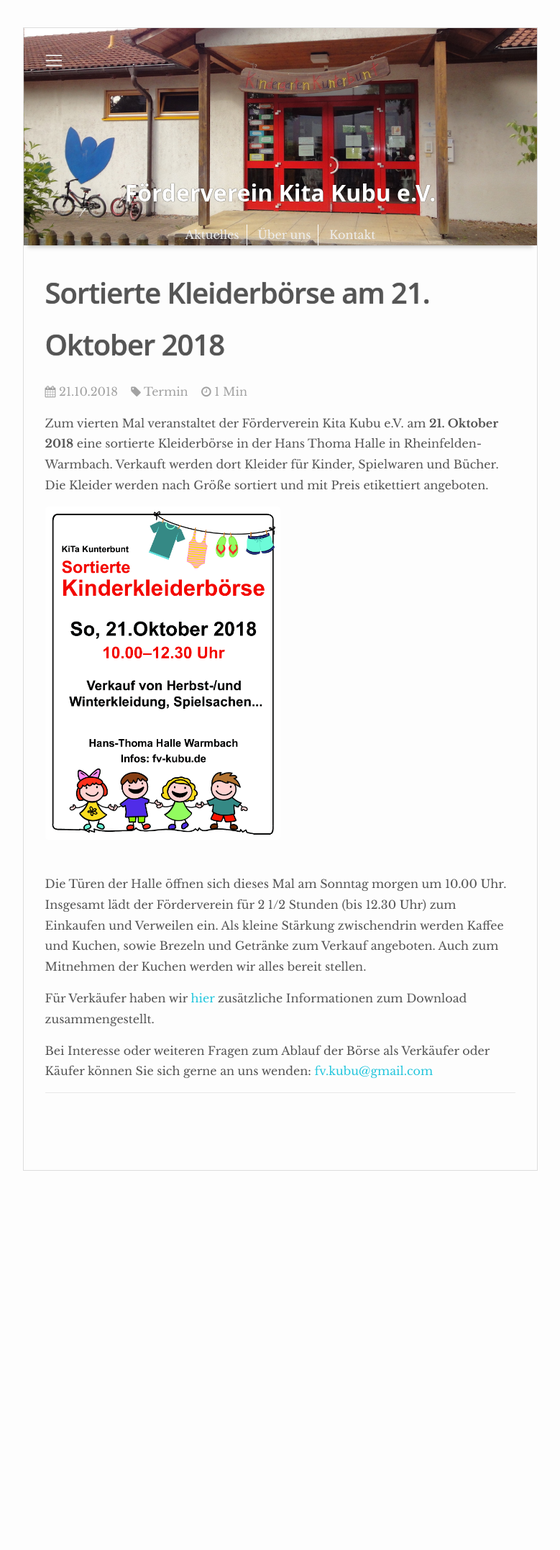
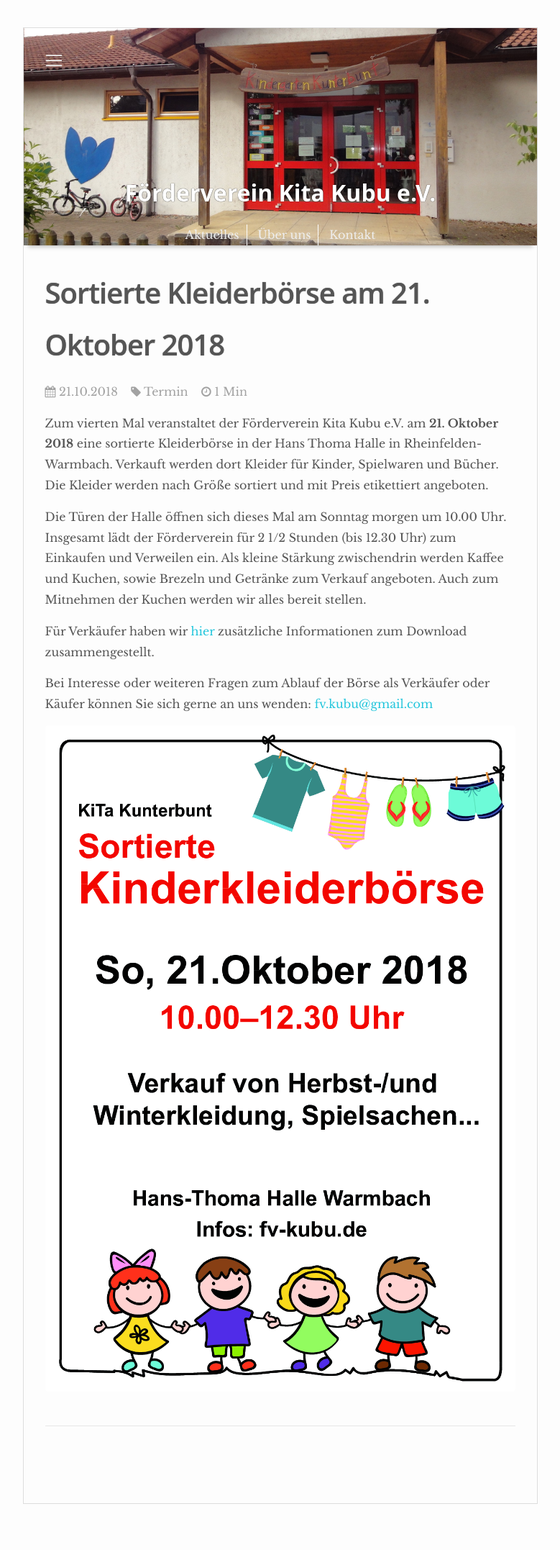
Before and after one commit to fv-kubu/fv-kubu, a Jekyll site: the page built from _posts/2018-10-21-ankuendigung-kleiderboerse-herbst-2018.md, in a window 1280 px wide. Shown: the whole page at 72% size, without its empty margins (250-1029 px from the left). Built offline with Jekyll 4.4.1, drawn with Linux system fonts in a browser that asks for light colours; nearby versions of some CDN libraries; before the commit the page ends 1691 px from its top, so only the background shows below that.

Commit message:
Bildgröße ändern ging nicht ohne HTML, jetzt eben unten drunter

```diff
--- a/_posts/2018-10-21-ankuendigung-kleiderboerse-herbst-2018.md
+++ b/_posts/2018-10-21-ankuendigung-kleiderboerse-herbst-2018.md
@@ -10,8 +10,6 @@ Kleiderbörse in der Hans Thoma Halle in Rheinfelden-Warmbach.
 Verkauft werden dort Kleider für Kinder, Spielwaren und Bücher.
 Die Kleider werden nach Größe sortiert und mit Preis etikettiert angeboten.
 
-![Sortierte Kleidung](/images/Plakat_InDesign_2018-10.png "Sortierte Kleidung an der Kleidebörse"){:height="50%" width="50%"}
-
 Die Türen der Halle öffnen sich dieses Mal am Sonntag morgen um 10.00 Uhr. Insgesamt lädt der Förderverein für
 2 1/2 Stunden (bis 12.30 Uhr) zum Einkaufen und Verweilen ein. Als kleine Stärkung zwischendrin werden Kaffee und Kuchen,
 sowie Brezeln und Getränke zum Verkauf angeboten.
@@ -21,3 +19,5 @@ Für Verkäufer haben wir [hier](/docs/Kleiderboerse_Verkaeuferinfo_2018-10-21.p
 
 Bei Interesse oder weiteren Fragen zum Ablauf der Börse als Verkäufer oder Käufer können Sie sich gerne an uns wenden:
 <fv.kubu@gmail.com>
+
+![Sortierte Kleidung](/images/Plakat_InDesign_2018-10.png "Sortierte Kleidung an der Kleidebörse")
```
